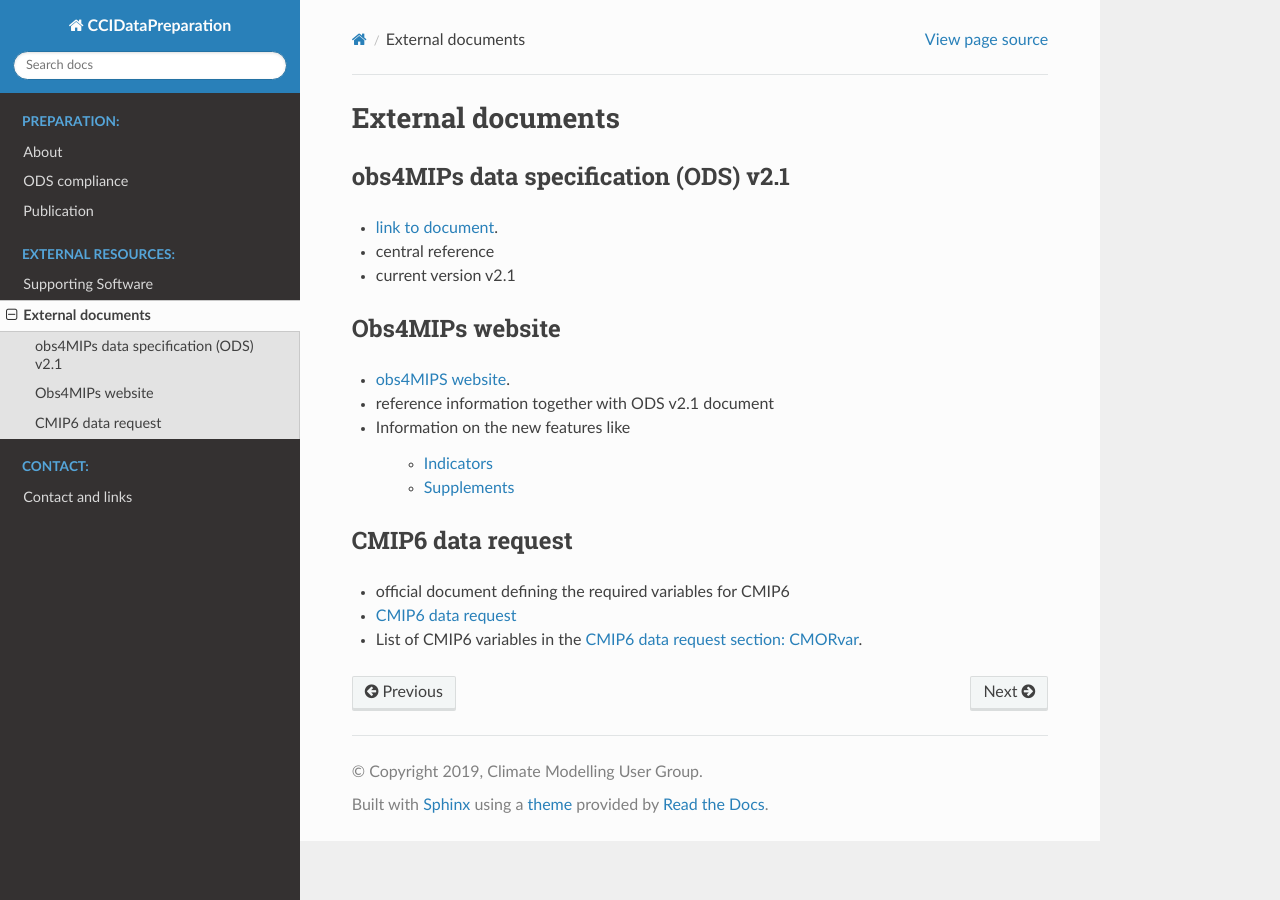
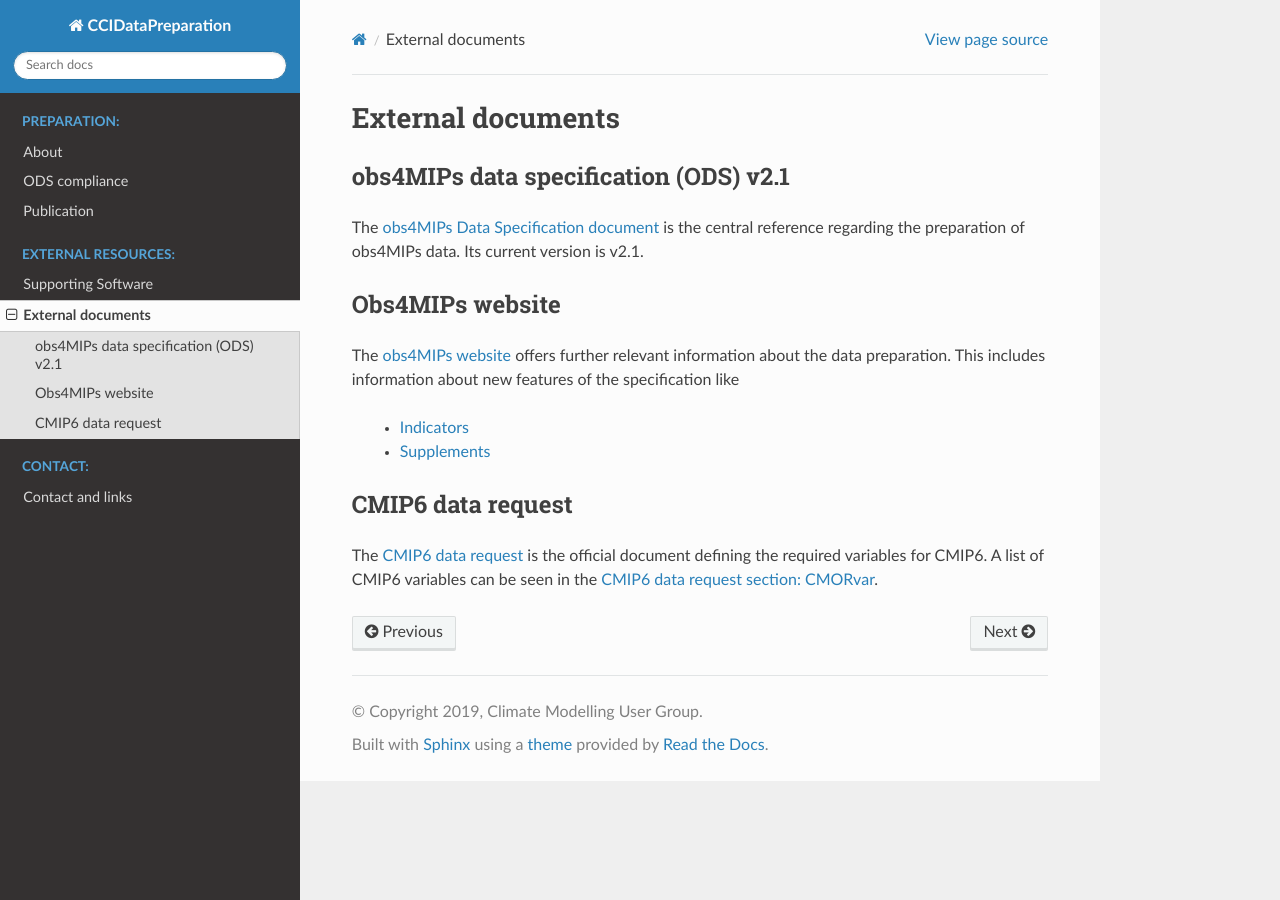
Before and after one commit to bjoernbroetz/ccidatapreparation, a Sphinx documentation site: the page built from docs/source/resources/external_docs.rst, in a window 1280 px wide. Built offline with Sphinx 7.4.7 and the Read the Docs theme 2.0.0, drawn with Linux system fonts in a browser that asks for light colours.

Commit message:
Change bullet to text and check links.

```diff
--- a/docs/source/resources/external_docs.rst
+++ b/docs/source/resources/external_docs.rst
@@ -5,16 +5,12 @@ External documents
 obs4MIPs data  specification (ODS) v2.1
 ---------------------------------------
 
-- `link to document <https://esgf-node.llnl.gov/projects/obs4mips/DataSpecifications>`_.
-- central reference
-- current version v2.1
+The `obs4MIPs Data Specification document <https://esgf-node.llnl.gov/projects/obs4mips/DataSpecifications>`_ is the central reference regarding the preparation of obs4MIPs data. Its current version is v2.1.
 
 Obs4MIPs website
 ----------------
 
-- `obs4MIPS website <https://esgf-node.llnl.gov/projects/obs4mips>`_.
-- reference information together with ODS v2.1 document
-- Information on the new features like
+The `obs4MIPs website <https://esgf-node.llnl.gov/projects/obs4mips>`_ offers further relevant information about the data preparation. This includes information about new features of the specification like
 
    - `Indicators <https://esgf-node.llnl.gov/projects/obs4mips/DatasetIndicators>`_
    - `Supplements <https://esgf-node.llnl.gov/projects/obs4mips/SupplementalInformation>`_
@@ -22,6 +18,4 @@ Obs4MIPs website
 CMIP6 data request
 ------------------
 
-- official document defining the required variables for CMIP6
-- `CMIP6 data request <https://earthsystemcog.org/projects/wip/CMIP6DataRequest>`_
-- List of CMIP6 variables in the `CMIP6 data request section: CMORvar <http://clipc-services.ceda.ac.uk/dreq>`_.
+The `CMIP6 data request <https://earthsystemcog.org/projects/wip/CMIP6DataRequest>`_ is the official document defining the required variables for CMIP6. A list of CMIP6 variables can be seen in the `CMIP6 data request section: CMORvar <http://clipc-services.ceda.ac.uk/dreq>`_.
```
